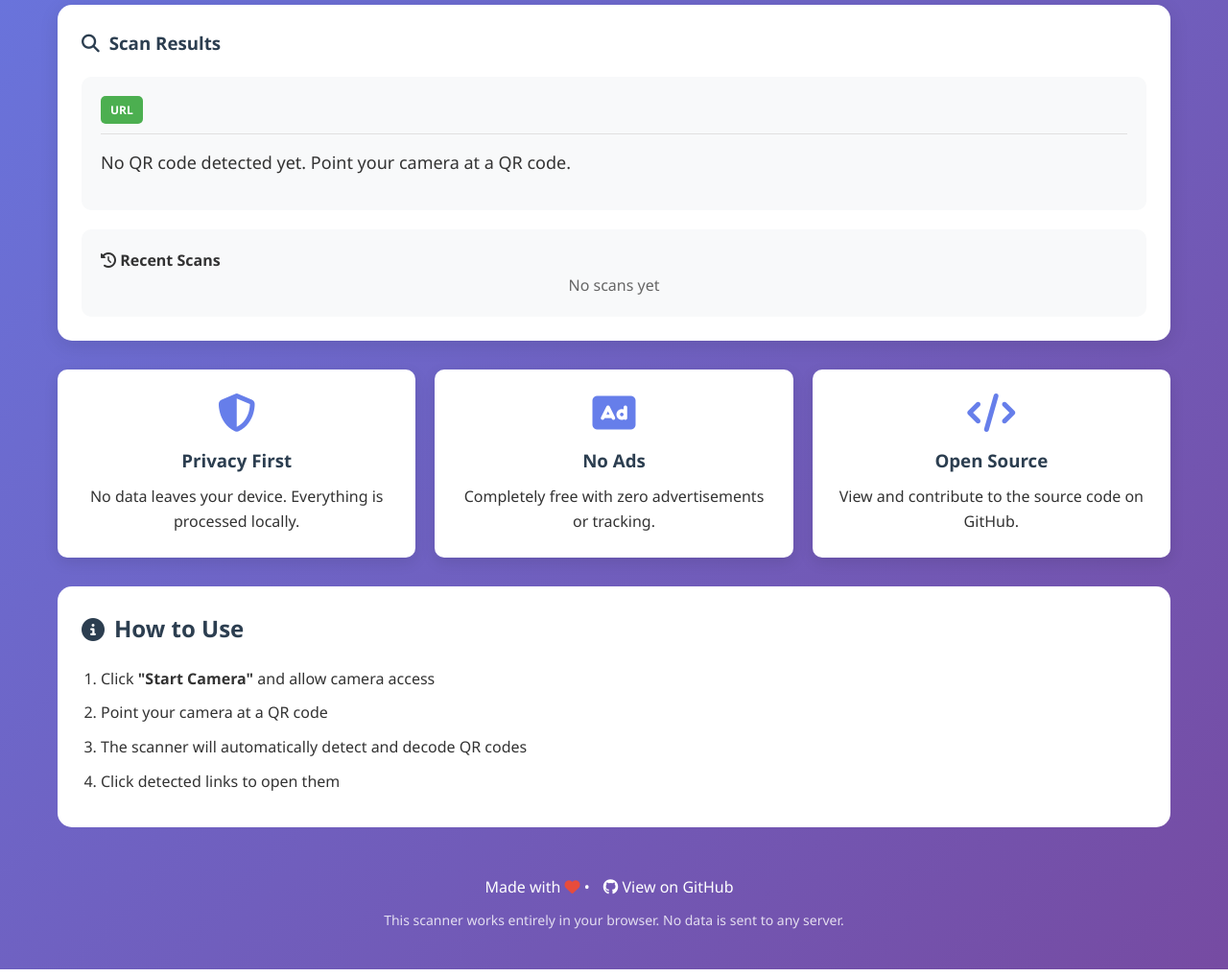
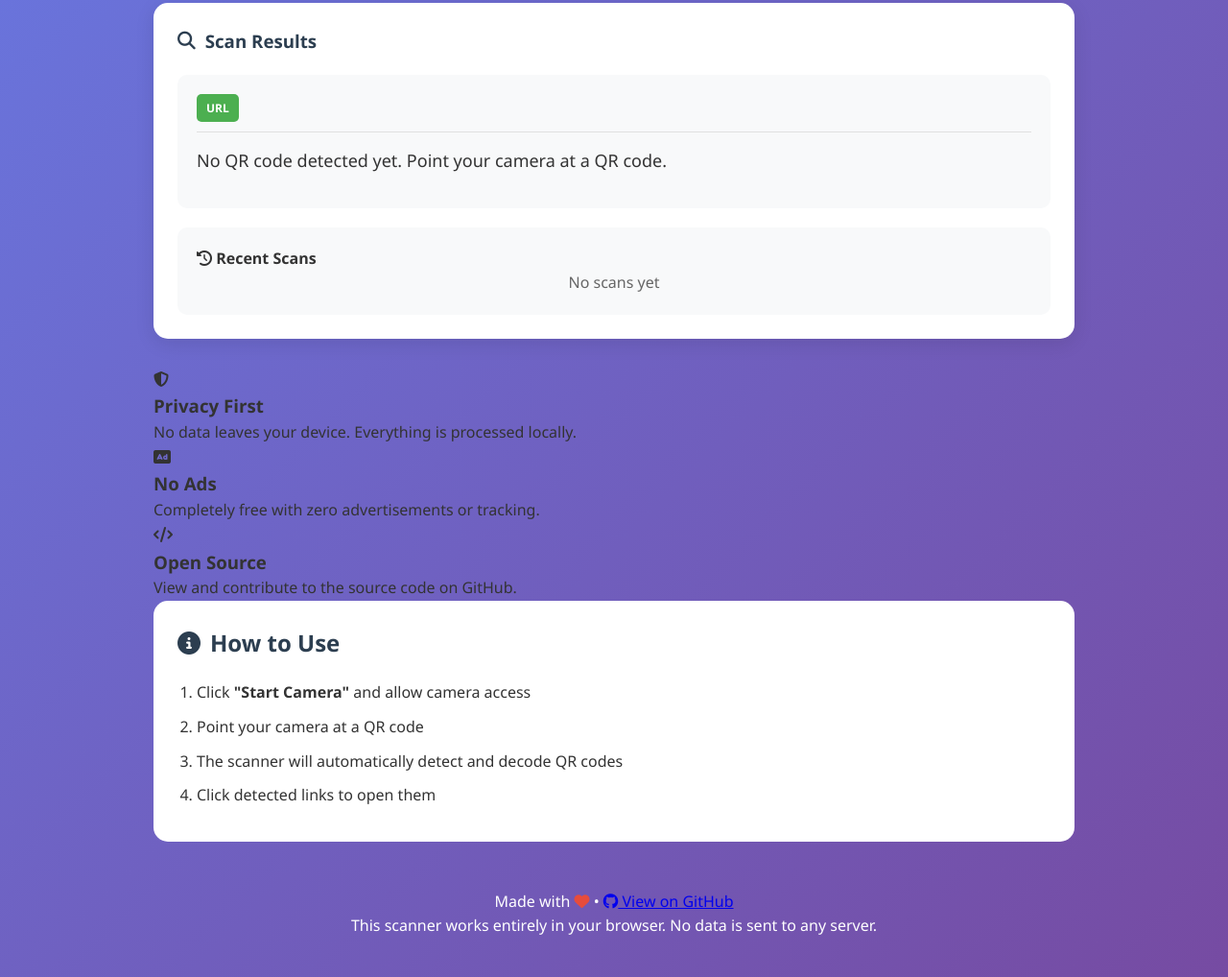
Before and after one commit to EcoleDesRubis/Rubisqr, a plain HTML site: page index.html in a window 1280 px wide. Shown: the part 599-1617 px from the top of the page at 96% size. Drawn offline with nearby package versions, Linux system fonts and the light colour scheme.

Commit message:
Update style.css

```diff
--- a/style.css
+++ b/style.css
@@ -14,7 +14,7 @@ body {
 }
 
 .container {
-    max-width: 1200px;
+    max-width: 1000px;
     margin: 0 auto;
     padding: 20px;
 }
@@ -34,11 +34,6 @@ header h1 {
     align-items: center;
     justify-content: center;
     gap: 15px;
-}
-
-header .subtitle {
-    font-size: 1.1rem;
-    opacity: 0.9;
 }
 
 /* Video Container */
@@ -277,33 +272,6 @@ header .subtitle {
     margin-top: 5px;
 }
 
-/* Features */
-.features {
-    display: grid;
-    grid-template-columns: repeat(auto-fit, minmax(250px, 1fr));
-    gap: 20px;
-    margin-bottom: 30px;
-}
-
-.feature {
-    background: white;
-    padding: 25px;
-    border-radius: 10px;
-    text-align: center;
-    box-shadow: 0 5px 15px rgba(0, 0, 0, 0.1);
-}
-
-.feature i {
-    font-size: 40px;
-    color: #667eea;
-    margin-bottom: 15px;
-}
-
-.feature h3 {
-    margin-bottom: 10px;
-    color: #2c3e50;
-}
-
 /* Instructions */
 .instructions {
     background: white;
@@ -335,22 +303,6 @@ footer {
     color: white;
     padding: 20px;
     margin-top: 30px;
-}
-
-footer a {
-    color: white;
-    text-decoration: none;
-    margin: 0 10px;
-}
-
-footer a:hover {
-    text-decoration: underline;
-}
-
-.footer-note {
-    margin-top: 10px;
-    font-size: 14px;
-    opacity: 0.8;
 }
 
 /* Toast Notification */
@@ -399,10 +351,6 @@ footer a:hover {
         max-width: 300px;
         justify-content: center;
     }
-
-    .features {
-        grid-template-columns: 1fr;
-    }
 }
 
 @media (max-width: 480px) {
```
